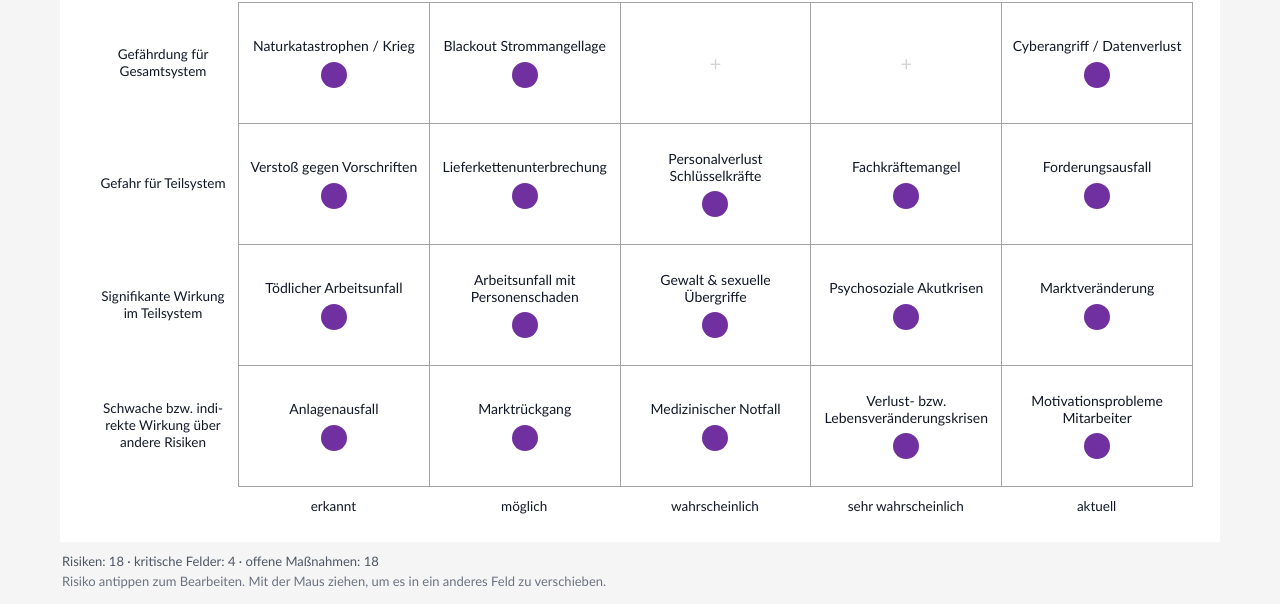
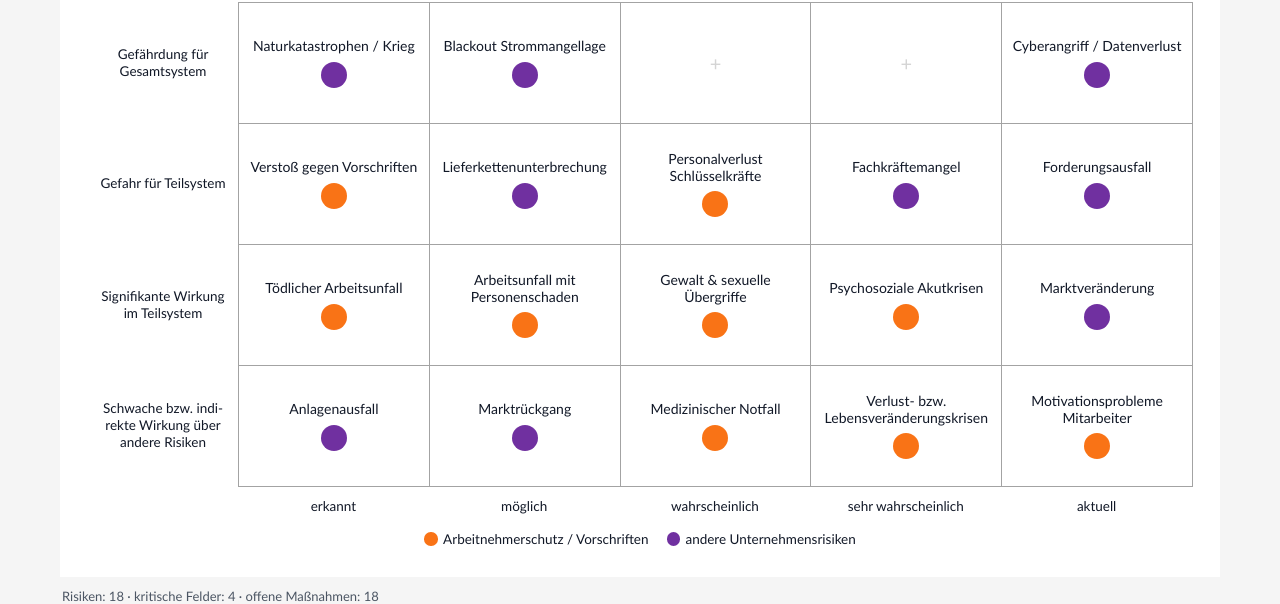
Before and after one commit to svoetter/bcm, a plain HTML site: page public/index.html in a window 1280 px wide. Shown: the part 210-814 px from the top of the page. Drawn offline with Linux system fonts and the light colour scheme.

Commit message:
Arbeitnehmerschutz-Themen orange darstellen
Risiken mit Kennzeichen Arbeitnehmerschutz/Vorschriften erhalten in Matrix
und Liste einen orangen Punkt; Legende unter der Matrix.

Co-Authored-By: Claude Fable 5.2 <noreply@anthropic.com>
Claude-Session: https://claude.ai/code/session_015skTN79rWHJjwK9iAwxBR9

```diff
--- a/public/index.html
+++ b/public/index.html
@@ -29,7 +29,7 @@
 <meta name="twitter:description" content="Risikomatrix mit vorgegebenen Feldern: bewerten, verschieben, Maßnahmen festlegen, als PDF ausgeben.">
 <meta name="twitter:image" content="https://bcm.voetter.work/og.png">
 <style>
-:root{--purple:#7030A0;--purple-d:#5B2585;--purple-soft:#F1E8F8;--grey:#E5E7EB;--grey-soft:#F3F4F6;
+:root{--orange:#F97316;--purple:#7030A0;--purple-d:#5B2585;--purple-soft:#F1E8F8;--grey:#E5E7EB;--grey-soft:#F3F4F6;
   --text:#111827;--muted:#4B5563;--line:#A3A3A3;--bg:#F5F5F5;--panel:#fff;--lab:clamp(54px,15vw,150px)}
 *{box-sizing:border-box}
 html{-webkit-text-size-adjust:100%}
@@ -69,7 +69,11 @@ button{font:inherit;color:inherit;cursor:pointer}
 .card:hover{background:var(--purple-soft)}
 .card .t{font-size:clamp(9px,2.3vw,14px);line-height:1.2;text-align:center;hyphens:auto;-webkit-hyphens:auto;overflow-wrap:anywhere;max-width:100%}
 .card .dot{width:clamp(16px,4vw,26px);height:clamp(16px,4vw,26px);border-radius:50%;background:var(--purple);flex:none}
+.card.ws .dot,.li.ws .dot,.lg i.o{background:var(--orange)}
 .card.done .dot{background:#fff;box-shadow:inset 0 0 0 3px var(--purple)}
+.card.ws.done .dot,.li.ws.done .dot{background:#fff;box-shadow:inset 0 0 0 3px var(--orange)}
+.lg{display:flex;flex-wrap:wrap;gap:4px 18px;justify-content:center;margin-top:clamp(8px,1.6vw,16px);font-size:clamp(9.5px,2.2vw,13.5px)}
+.lg i{display:inline-block;width:1em;height:1em;border-radius:50%;background:var(--purple);vertical-align:-.12em;margin-right:.4em}
 .card.done .t{color:#6B7280}
 .card.lift{opacity:.3}
 .ghost{position:fixed;z-index:50;pointer-events:none;width:110px;background:#fff;padding:8px 6px;box-shadow:0 10px 24px rgba(0,0,0,.28);transform:translate(-50%,-60%) rotate(-2deg)}
@@ -104,7 +108,7 @@ label{display:block;font-weight:700;font-size:13px;color:#374151;margin:10px 0 4
 input[type=text],select,textarea{width:100%;font:inherit;font-size:16px;padding:10px;border:1px solid #D1D5DB;border-radius:10px;background:#fff;color:var(--text)}
 textarea{resize:vertical}
 .chk{display:flex;gap:10px;align-items:center;font-weight:600;margin:14px 0 4px}
-.chk input{width:22px;height:22px;accent-color:var(--purple);flex:none}
+.chk input{width:22px;height:22px;accent-color:var(--orange);flex:none}
 .actions{display:flex;gap:8px;padding:12px 18px 16px;border-top:1px solid var(--grey);flex-wrap:wrap}
 .actions .sp{flex:1}
 .toast{position:fixed;left:50%;bottom:22px;transform:translateX(-50%);background:#111827;color:#fff;padding:10px 16px;border-radius:999px;font-size:14px;opacity:0;transition:opacity .2s;pointer-events:none;z-index:60;max-width:90vw}
@@ -151,6 +155,7 @@ textarea{resize:vertical}
       <img class="logo" src="icon.svg" width="96" height="96" alt="Logo Risikoanalyse">
     </div>
     <div class="matrix" id="matrix"></div>
+    <div class="lg"><span><i class="o"></i>Arbeitnehmerschutz / Vorschriften</span><span><i></i>andere Unternehmensrisiken</span></div>
   </main>
   <p class="stats" id="stats"></p>
   <p class="hint">Risiko antippen zum Bearbeiten. <span class="full">Mit der Maus ziehen, um es in ein anderes Feld zu verschieben.</span><span class="short">Gedrückt halten und ziehen zum Verschieben. Im Querformat wird die Matrix größer.</span></p>
@@ -183,7 +188,7 @@ textarea{resize:vertical}
       <select id="fImpact"></select>
       <label for="fProb">Eintrittswahrscheinlichkeit / Aktualität</label>
       <select id="fProb"></select>
-      <label class="chk"><input type="checkbox" id="fWs"> Arbeitnehmerschutz / Vorschriften</label>
+      <label class="chk"><input type="checkbox" id="fWs"> Arbeitnehmerschutz / Vorschriften (orange)</label>
       <label for="fDesc">Beschreibung</label>
       <textarea id="fDesc" rows="3"></textarea>
       <label for="fOwner">Verantwortlich</label>
@@ -278,7 +283,7 @@ function renderList(){
   items.sort(function(a,b){return (4-b.impactIndex)*(b.probabilityIndex+1)-(4-a.impactIndex)*(a.probabilityIndex+1);});
   if(!items.length){list.appendChild(el('p','empty','Keine Risiken in dieser Auswahl.'));return;}
   items.forEach(function(k){
-    var b=el('button','li'+(k.status==='erledigt'?' done':''));b.type='button';b.dataset.id=k.id;
+    var b=el('button','li'+(k.workerSafety?' ws':'')+(k.status==='erledigt'?' done':''));b.type='button';b.dataset.id=k.id;
     b.appendChild(el('span','dot'));
     b.appendChild(el('span','t',k.title));
     b.appendChild(el('span','st s'+Math.max(0,STATUS.indexOf(k.status)),k.status||'offen'));
@@ -292,7 +297,7 @@ $('filters').addEventListener('click',function(e){
   Array.prototype.forEach.call(this.children,function(x){x.classList.toggle('on',x===c);});renderList();
 });
 function card(k){
-  var b=el('button','card'+(k.status==='erledigt'?' done':''));
+  var b=el('button','card'+(k.workerSafety?' ws':'')+(k.status==='erledigt'?' done':''));
   b.type='button';b.dataset.id=k.id;
   b.appendChild(el('span','t',k.title));
   b.appendChild(el('span','dot'));
--- a/public/sw.js
+++ b/public/sw.js
@@ -1,5 +1,5 @@
 // Netz zuerst, bei fehlender Verbindung aus dem Cache (Offline-Nutzung).
-const CACHE = 'risikoanalyse-v3';
+const CACHE = 'risikoanalyse-v4';
 const FILES = ['./', 'manifest.webmanifest', 'icon.svg', 'icon-192.png', 'icon-512.png'];
 self.addEventListener('install', e => {
   e.waitUntil(caches.open(CACHE).then(c => c.addAll(FILES)).then(() => self.skipWaiting()));
```
